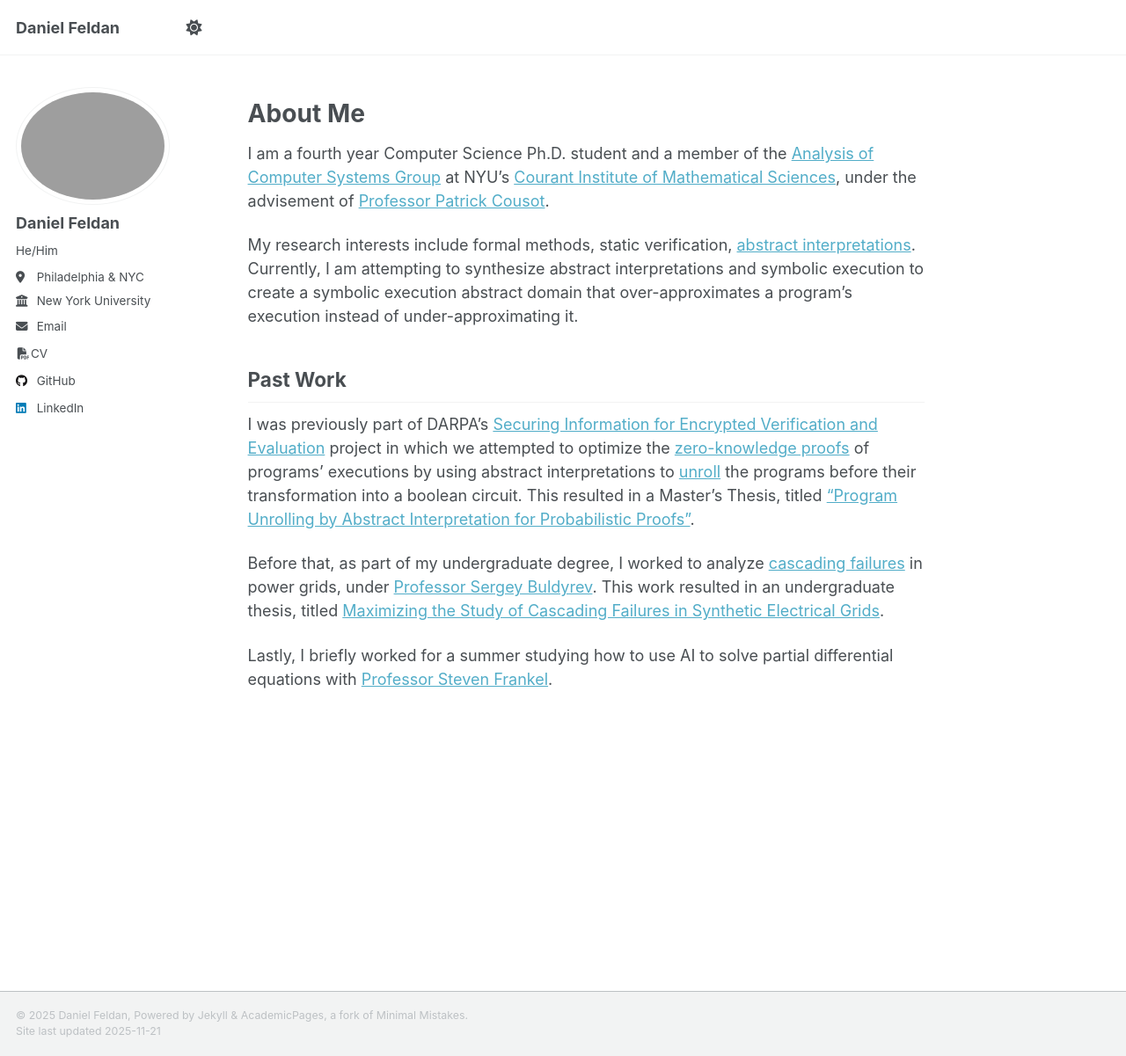
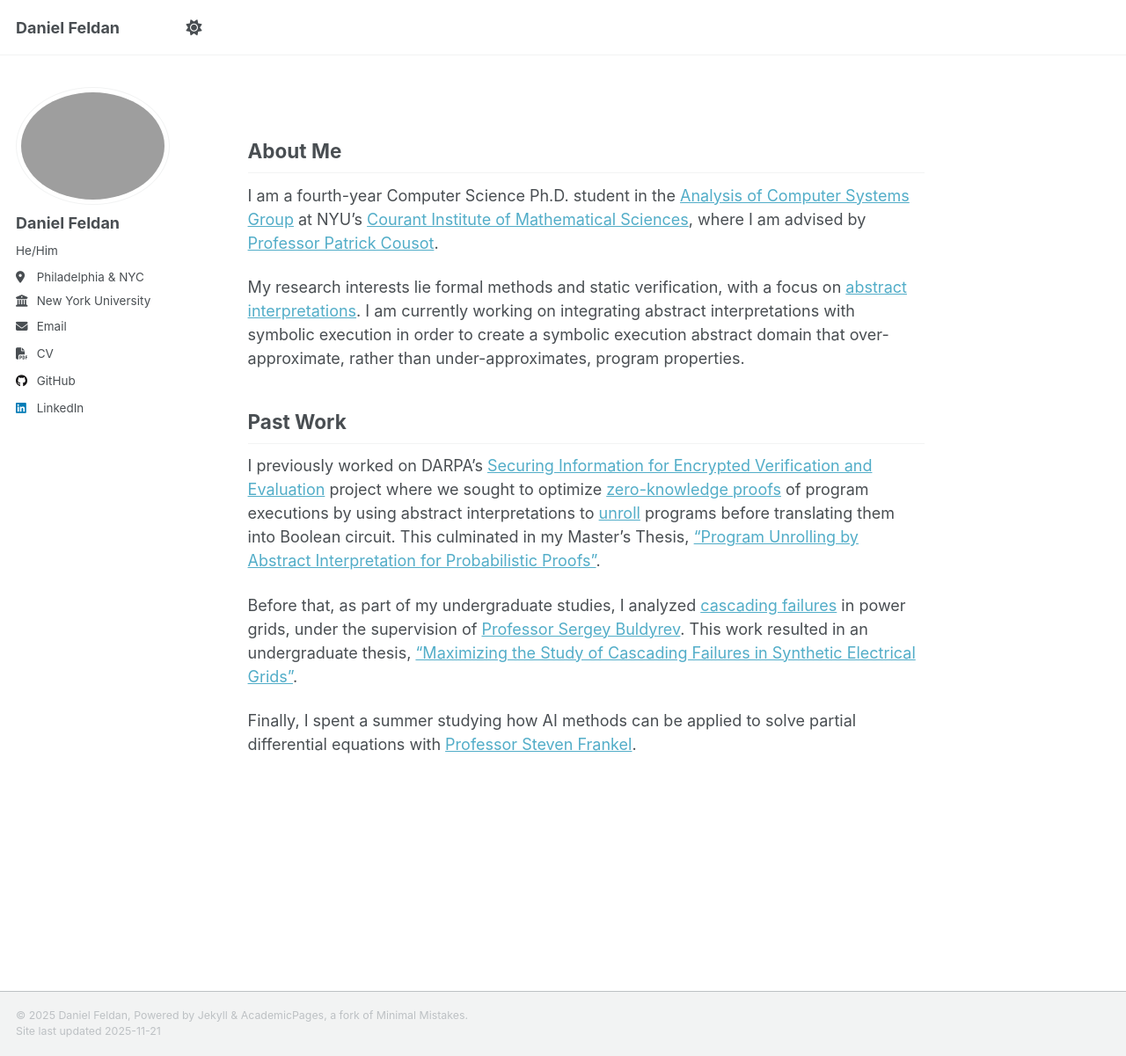
Before and after one commit to dfeldan/dfeldan.github.io, a Jekyll site: the page built from _pages/about.md, in a window 1280 px wide and 1201 px high. Shown: the whole window at 88% size. Built offline with Jekyll 4.4.1, drawn with Linux system fonts in a browser that asks for light colours; a script that is not in the unit is left out.

Commit message:
Edit: Minor Text Changes. Fixed formmating of CV bug

```diff
--- a/_includes/author-profile.html
+++ b/_includes/author-profile.html
@@ -37,7 +37,7 @@
         <li><a href="mailto:{{ author.email }}"><i class="fas fa-fw fa-envelope icon-pad-right" aria-hidden="true"></i>{{ site.data.ui-text[site.locale].email_label | default: "Email" }}</a></li>
       {% endif %}
       {% if author.CV %}
-        <li><a href="{{ author.CV }}"><i class="fas fa-fw fa-file-pdf" aria-hidden="true"></i>{{ site.data.ui-text[site.locale].cv_label | default: "CV" }}</a></li>
+        <li><a href="{{ author.CV }}"><i class="fas fa-fw fa-file-pdf icon-pad-right" aria-hidden="true"></i>{{ site.data.ui-text[site.locale].cv_label | default: "CV" }}</a></li>
       {% endif %}
 
       <!-- Font Awesome and Academicons icons / Academic websites -->
--- a/_pages/about.md
+++ b/_pages/about.md
@@ -8,16 +8,16 @@ redirect_from:
 ---
 
 About Me
-=====
+---
 
-I am a fourth year Computer Science Ph.D. student and a member of the [Analysis of Computer Systems Group](https://cs.nyu.edu/acsys/) at NYU's [Courant Institute of Mathematical Sciences](https://cims.nyu.edu/dynamic/), under the advisement of [Professor Patrick Cousot](https://cs.nyu.edu/~pcousot/).
+I am a fourth-year Computer Science Ph.D. student in the [Analysis of Computer Systems Group](https://cs.nyu.edu/acsys/) at NYU's [Courant Institute of Mathematical Sciences](https://cims.nyu.edu/dynamic/), where I am advised by [Professor Patrick Cousot](https://cs.nyu.edu/~pcousot/).
 
-My research interests include formal methods, static verification, [abstract interpretations](https://en.wikipedia.org/wiki/Abstract_interpretation). Currently, I am attempting to synthesize abstract interpretations and symbolic execution to create a symbolic execution abstract domain that over-approximates a program's execution instead of under-approximating it.
+My research interests lie formal methods and static verification, with a focus on [abstract interpretations](https://en.wikipedia.org/wiki/Abstract_interpretation). I am currently working on integrating abstract interpretations with symbolic execution in order to create a symbolic execution abstract domain that over-approximate, rather than under-approximates, program properties.
 
 Past Work
 ---
-I was previously part of DARPA's [Securing Information for Encrypted Verification and Evaluation](https://www.darpa.mil/research/programs/securing-information-for-encrypted-verification-and-evaluation) project in which we attempted to optimize the [zero-knowledge proofs](https://en.wikipedia.org/wiki/Zero-knowledge_proof) of programs' executions by using abstract interpretations to [unroll](https://en.wikipedia.org/wiki/Loop_unrolling) the programs before their transformation into a boolean circuit. This resulted in a Master's Thesis, titled ["Program Unrolling by Abstract Interpretation for Probabilistic Proofs"](https://cs.nyu.edu/media/publications/Daniel_Feldan_Masters_Thesis.pdf).
+I previously worked on DARPA's [Securing Information for Encrypted Verification and Evaluation](https://www.darpa.mil/research/programs/securing-information-for-encrypted-verification-and-evaluation) project where we sought to optimize [zero-knowledge proofs](https://en.wikipedia.org/wiki/Zero-knowledge_proof) of program executions by using abstract interpretations to [unroll](https://en.wikipedia.org/wiki/Loop_unrolling) programs before translating them into Boolean circuit. This culminated in my Master's Thesis, ["Program Unrolling by Abstract Interpretation for Probabilistic Proofs"](https://cs.nyu.edu/media/publications/Daniel_Feldan_Masters_Thesis.pdf).
 
-Before that, as part of my undergraduate degree, I worked to analyze [cascading failures](https://en.wikipedia.org/wiki/Cascading_failure) in power grids, under [Professor Sergey Buldyrev](https://scholar.google.com/citations?user=qdDiaQoAAAAJ&hl=en). This work resulted in an undergraduate thesis, titled [Maximizing the Study of Cascading Failures in Synthetic Electrical Grids](https://repository.yu.edu/items/df1093bd-4f89-454e-b260-55b65721d17e).
+Before that, as part of my undergraduate studies, I analyzed [cascading failures](https://en.wikipedia.org/wiki/Cascading_failure) in power grids, under the supervision of [Professor Sergey Buldyrev](https://scholar.google.com/citations?user=qdDiaQoAAAAJ&hl=en). This work resulted in an undergraduate thesis, ["Maximizing the Study of Cascading Failures in Synthetic Electrical Grids"](https://repository.yu.edu/items/df1093bd-4f89-454e-b260-55b65721d17e).
 
-Lastly, I briefly worked for a summer studying how to use AI to solve partial differential equations with [Professor Steven Frankel](https://meeng.technion.ac.il/en/member/steven-frankel/).
+Finally, I spent a summer studying how AI methods can be applied to solve partial differential equations with [Professor Steven Frankel](https://meeng.technion.ac.il/en/member/steven-frankel/).
```
